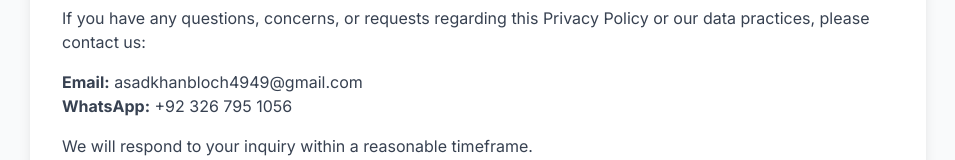
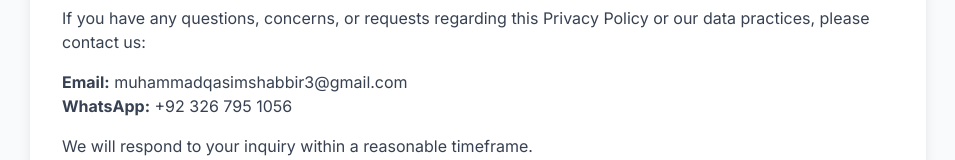
Before and after one commit to qwebsiteuser2-droid/aestheticrxnetworkportal, a Next.js app in the folder frontend/: page /privacy in a window 1280 px wide. Shown: the part 3950-4110 px from the top of the page, without its empty margins (162-1117 px from the left). Built offline with nearby package versions, Linux system fonts and the light colour scheme; no server answers.

Commit message:
Update privacy and term usage policy.

```diff
--- a/frontend/next.config.js
+++ b/frontend/next.config.js
@@ -17,6 +17,11 @@ const nextConfig = {
       {
         source: '/privacy-policy/:path*',
         destination: '/privacy',
+        permanent: true,
+      },
+      {
+        source: '/terms-of-service',
+        destination: '/terms',
         permanent: true,
       },
     ];
--- a/frontend/src/app/privacy/page.tsx
+++ b/frontend/src/app/privacy/page.tsx
@@ -250,7 +250,7 @@ export default function PrivacyPage() {
               If you have any questions, concerns, or requests regarding this Privacy Policy or our data practices, please contact us:
             </p>
             <ul className="list-none pl-0 mb-4 text-gray-700">
-              <li><strong>Email:</strong> asadkhanbloch4949@gmail.com</li>
+              <li><strong>Email:</strong> muhammadqasimshabbir3@gmail.com</li>
               <li><strong>WhatsApp:</strong> +92 326 795 1056</li>
             </ul>
             <p className="text-gray-700">
--- a/frontend/src/app/sitemap.ts
+++ b/frontend/src/app/sitemap.ts
@@ -25,6 +25,12 @@ export default function sitemap(): MetadataRoute.Sitemap {
       priority: 0.8,
     },
     {
+      url: `${BASE_URL}/terms-of-service`,
+      lastModified,
+      changeFrequency: 'monthly',
+      priority: 0.7,
+    },
+    {
       url: `${BASE_URL}/leaderboard`,
       lastModified,
       changeFrequency: 'daily',
--- /dev/null
+++ b/frontend/src/app/terms-of-service/page.tsx
@@ -0,0 +1,6 @@
+import { redirect } from 'next/navigation';
+
+// Canonical Terms of Service is at /terms — redirect all traffic here
+export default function TermsOfServiceRedirect() {
+  redirect('/terms');
+}
--- a/frontend/src/app/terms/page.tsx
+++ b/frontend/src/app/terms/page.tsx
@@ -345,7 +345,7 @@ export default function TermsPage() {
               If you have any questions about these Terms of Service, please contact us:
             </p>
             <ul className="list-none pl-0 mb-4 text-gray-700">
-              <li><strong>Email:</strong> asadkhanbloch4949@gmail.com</li>
+              <li><strong>Email:</strong> muhammadqasimshabbir3@gmail.com</li>
               <li><strong>WhatsApp:</strong> +92 326 795 1056</li>
             </ul>
           </section>
```
